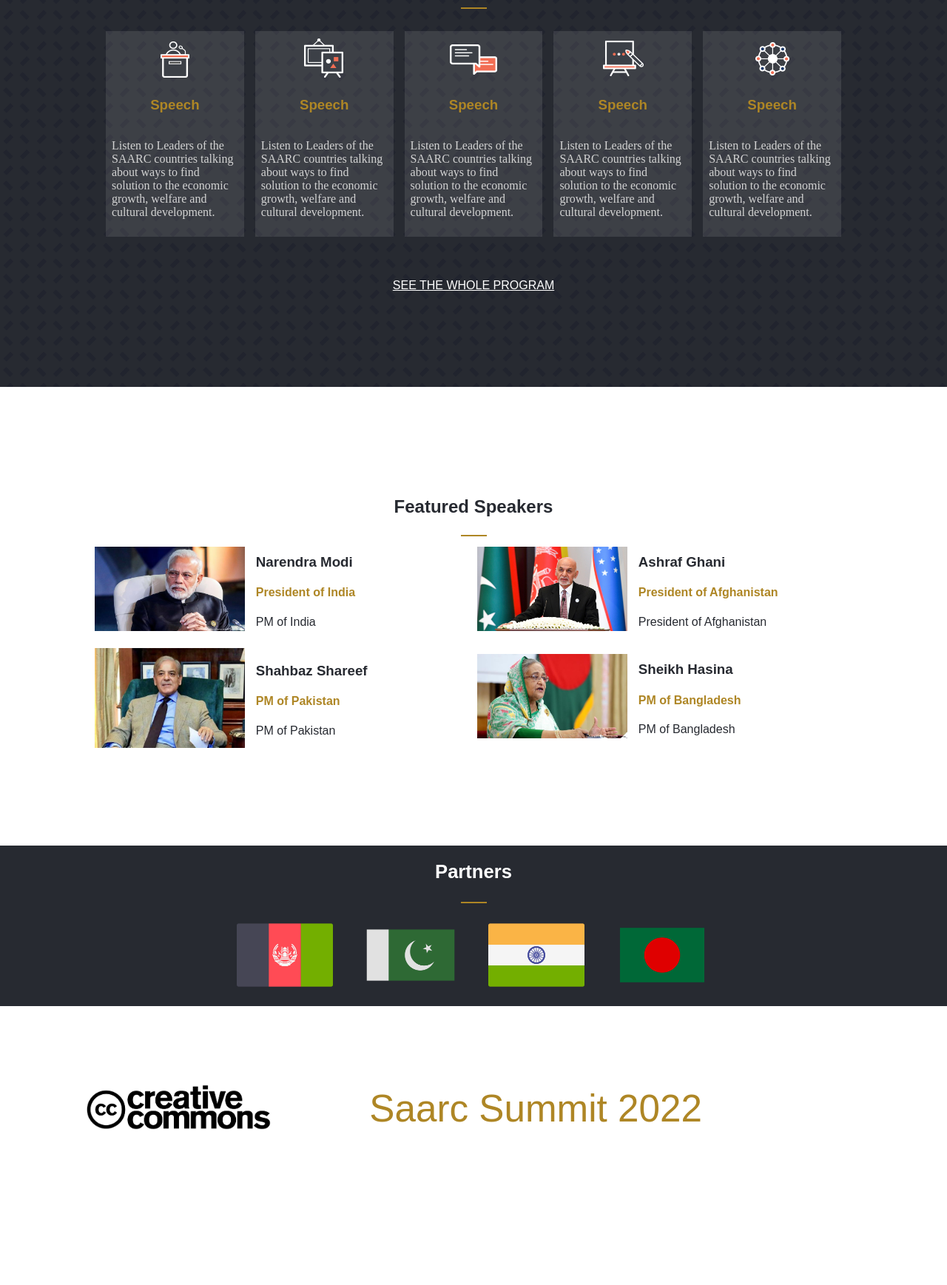
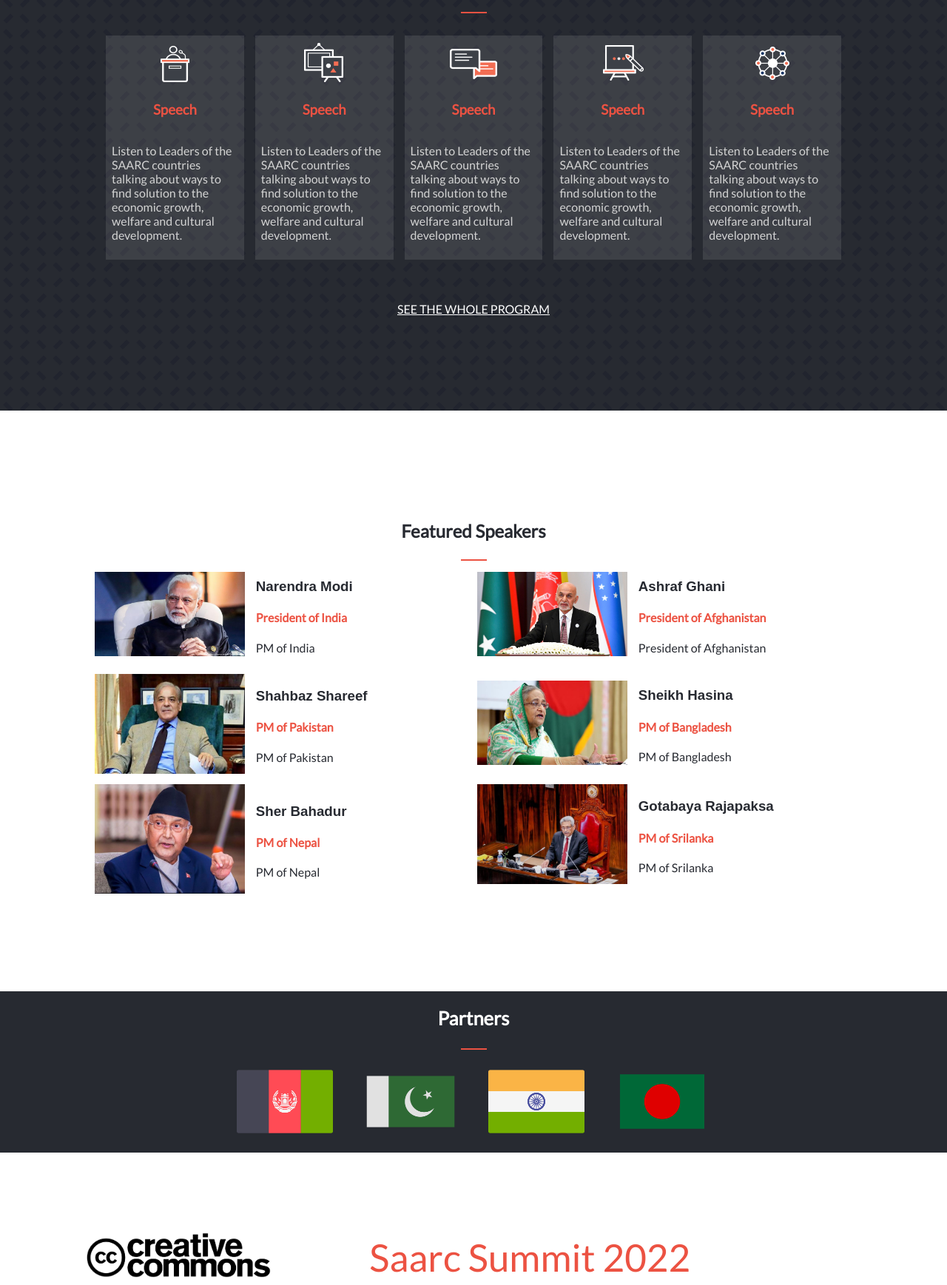
Before and after one commit to wadaudzai/Capstone-Microverse-1, a plain HTML site: page index.html in a window 1280 px wide. Shown: the part 1060-2797 px from the top of the page at 74% size. Before the commit the page ends 2697 px from the top, so only its background shows below. Drawn offline with Linux system fonts and the light colour scheme; a web font is replaced by a local one.

Commit message:
Create changes as per the request of the reviewer

```diff
--- a/about.css
+++ b/about.css
@@ -1,3 +1,6 @@
+@import url('http://fonts.cdnfonts.com/css/cocogoose');
+@import url('https://fonts.googleapis.com/css2?family=Lato&display=swap');
+
 body {
   margin: 0;
   padding: 0;
@@ -14,20 +17,20 @@ body {
 }
 
 .first-text-p {
-  font-family: sans-serif;
+  font-family: 'Lato', sans-serif;
   font-weight: 700;
-  color: #ae8625;
+  color: #ec5242;
 }
 
 .first-text-h1 {
-  font-family: sans-serif;
+  font-family: 'COCOGOOSE', sans-serif;
   font-weight: 700;
-  color: #ae8625;
+  color: #ec5242;
   font-size: 35px;
 }
 
 .info-text-p {
-  font-family: sans-serif;
+  font-family: 'Lato', sans-serif;
   color: #272a31;
   margin: 12px;
   padding: 25px;
@@ -43,7 +46,7 @@ body {
 }
 
 .contact-p {
-  font-family: sans-serif;
+  font-family: 'Lato', sans-serif;
   color: #272a31;
   text-align: center;
 }
@@ -71,7 +74,7 @@ body {
 .logo-h2 {
   text-align: center;
   color: #272a31;
-  font-family: sans-serif;
+  font-family: 'Lato', sans-serif;
   font-weight: 510;
   line-height: 62px;
 }
@@ -79,7 +82,7 @@ body {
 .logo-p {
   text-align: center;
   margin: 0 40px 0 40px;
-  font-family: sans-serif;
+  font-family: 'Lato', sans-serif;
   font-weight: 100;
   font-size: medium;
 }
@@ -99,7 +102,7 @@ body {
 .show-saarc-h2 {
   text-align: center;
   color: #272a31;
-  font-family: sans-serif;
+  font-family: 'Lato', sans-serif;
   font-weight: 510;
   line-height: 62px;
 }
@@ -107,7 +110,7 @@ body {
 .show-saarc-p {
   text-align: center;
   margin: 0 40px 0 40px;
-  font-family: sans-serif;
+  font-family: 'Lato', sans-serif;
   font-weight: 100;
   font-size: medium;
 }
@@ -119,7 +122,7 @@ body {
 
 .first-summit-img-text {
   position: absolute;
-  background-color: #ae8625;
+  background-color: #ec5242;
   width: 100%;
   height: auto;
 }
@@ -153,9 +156,9 @@ body {
 }
 
 .partner-header {
-  font-family: sans-serif;
+  font-family: 'Lato', sans-serif;
   text-align: center;
-  color: #ae8625;
+  color: #ec5242;
 }
 
 .third-section {
@@ -174,11 +177,28 @@ body {
 }
 
 .footer-saarc {
+  display: none;
+  grid-template-columns: 1fr 1fr;
+  gap: 30px;
+  margin: 8px;
+  padding: 8px;
+}
+
+.footer-sarc-mob {
   display: grid;
   grid-template-columns: 1fr 1fr;
   gap: 30px;
   margin: 8px;
   padding: 8px;
+  align-items: center;
+}
+
+.footer-mobile {
+  width: 50%;
+}
+
+.footer-mobile img {
+  width: 100%;
 }
 
 .footer-saarc img {
@@ -186,8 +206,8 @@ body {
 }
 
 .saarc-footer-p {
-  color: #ae8625;
-  font-family: sans-serif;
+  color: #272a31;
+  font-family: 'Lato', sans-serif;
   font-size: 4vw;
 }
 
@@ -205,7 +225,7 @@ body {
 }
 
 .nav-link:hover {
-  color: #ae8625;
+  color: #ec5242;
 }
 
 .nav-item {
@@ -272,7 +292,7 @@ body {
   display: block;
   width: 35px;
   height: 2px;
-  background-color: #ae8625;
+  background-color: #ec5242;
   margin: 5px;
   align-self: center;
 }
@@ -309,7 +329,7 @@ body {
 
   .nav-item {
     color: #272a31;
-    font-family: sans-serif;
+    font-family: 'Lato', sans-serif;
   }
 
   .nav-link {
@@ -318,8 +338,8 @@ body {
   }
 
   .nav-button {
-    color: #ae8625;
-    border: 1px solid #ae8625;
+    color: #ec5242;
+    border: 1px solid #ec5242;
     text-decoration: none;
     padding: 5px;
   }
@@ -348,7 +368,7 @@ body {
     justify-content: flex-end;
     padding: 5px;
     gap: 16px;
-    font-family: sans-serif;
+    font-family: 'Lato', sans-serif;
     align-items: baseline;
     padding-right: 12rem;
   }
@@ -398,13 +418,13 @@ body {
     margin: 0;
     align-self: center;
     color: #272a31;
-    font-family: sans-serif;
+    font-family: 'Lato', sans-serif;
     font-weight: 500;
   }
 
   .logo-text-p {
     display: block;
-    font-family: sans-serif;
+    font-family: 'Lato', sans-serif;
     text-align: center;
     width: 75%;
   }
@@ -443,11 +463,28 @@ body {
 
   .footer-saarc {
     display: flex;
-    justify-content: space-around;
+    justify-content: space-evenly;
     align-items: center;
+    background-color: #272a31;
+    padding: 50px;
   }
 
   .footer-img-saarc {
-    width: 50%;
+    width: 75%;
+    display: flex;
+    justify-content: space-evenly;
+  }
+
+  .footer-saarc img {
+    width: 25%;
+  }
+
+  .saarc-footer-p {
+    font-size: 1.5vw;
+    color: #fff;
+  }
+
+  .footer-sarc-mob {
+    display: none;
   }
 }
--- a/index.html
+++ b/index.html
@@ -7,6 +7,10 @@
     <meta name="viewport" content="width=device-width, initial-scale=1.0">
     <title>Saarc Summit</title>
     <link rel="stylesheet" href="style.css">
+    <link href="http://fonts.cdnfonts.com/css/cocogoose" rel="stylesheet">
+    <link rel="preconnect" href="https://fonts.googleapis.com">
+    <link rel="preconnect" href="https://fonts.gstatic.com" crossorigin>
+    <link href="https://fonts.googleapis.com/css2?family=Lato&display=swap" rel="stylesheet">
 </head>
 
 <body>
@@ -68,51 +72,51 @@
             <h2 class="main-p-text">Main Program</h2>
             <span class="bar-gold"></span>
             <div class="second-part">
-            <div class="parts">
+            <article class="parts">
                 <div class="parts-img-con">
                 <img src="./assets/icons/program_icon_01.png" alt="" class="parts-photo">
                 </div>
 
                 <h3 class="activity-bar">Speech</h3>
-                <p>Listen to Leaders of the SAARC countries talking about ways to find solution to the economic growth, welfare and cultural development.</p>
+                <p class="activity-bar-p">Listen to Leaders of the SAARC countries talking about ways to find solution to the economic growth, welfare and cultural development.</p>
 
-            </div>
-            <div class="parts">
+            </article>
+            <article class="parts">
                 <div class="parts-img-con">
                 <img src="./assets/icons/program_icon_02.png" alt="" class="parts-photo">
                 </div>
 
                 <h3 class="activity-bar">Speech</h3>
-                <p>Listen to Leaders of the SAARC countries talking about ways to find solution to the economic growth, welfare and cultural development.</p>
+                <p class="activity-bar-p">Listen to Leaders of the SAARC countries talking about ways to find solution to the economic growth, welfare and cultural development.</p>
 
-            </div>
-            <div class="parts">
+            </article>
+            <article class="parts">
                 <div class="parts-img-con">
                 <img src="./assets/icons/program_icon_03.png" alt="" class="parts-photo">
                 </div>
 
                 <h3 class="activity-bar">Speech</h3>
-                <p>Listen to Leaders of the SAARC countries talking about ways to find solution to the economic growth, welfare and cultural development.</p>
+                <p class="activity-bar-p">Listen to Leaders of the SAARC countries talking about ways to find solution to the economic growth, welfare and cultural development.</p>
 
-            </div>
-            <div class="parts">
+            </article>
+            <article class="parts">
                 <div class="parts-img-con">
                 <img src="./assets/icons/program_icon_04.png" alt="" class="parts-photo">
                 </div>
 
                 <h3 class="activity-bar">Speech</h3>
-                <p>Listen to Leaders of the SAARC countries talking about ways to find solution to the economic growth, welfare and cultural development.</p>
+                <p class="activity-bar-p">Listen to Leaders of the SAARC countries talking about ways to find solution to the economic growth, welfare and cultural development.</p>
 
-            </div>
-            <div class="parts">
+            </article>
+            <article class="parts">
                 <div class="parts-img-con">
                 <img src="./assets/icons/program_icon_05.png" alt="" class="parts-photo">
                 </div>
 
                 <h3 class="activity-bar">Speech</h3>
-                <p>Listen to Leaders of the SAARC countries talking about ways to find solution to the economic growth, welfare and cultural development.</p>
+                <p class="activity-bar-p">Listen to Leaders of the SAARC countries talking about ways to find solution to the economic growth, welfare and cultural development.</p>
 
-            </div>
+            </article>
             </div>
             <button class="join-button">Join SAARC Summit 2022</button>
             <a href="#" class="parts-link">SEE THE WHOLE PROGRAM</a>
--- a/script.js
+++ b/script.js
@@ -24,6 +24,18 @@ const speakers = [
     spinfo: 'PM of Bangladesh',
     spdetails: 'PM of Bangladesh',
   },
+  {
+    spimg: './assets/images/nepal-pm.jpeg',
+    spname: 'Sher Bahadur',
+    spinfo: 'PM of Nepal',
+    spdetails: 'PM of Nepal',
+  },
+  {
+    spimg: './assets/images/pm-srilanka.jpeg',
+    spname: 'Gotabaya Rajapaksa',
+    spinfo: 'PM of Srilanka',
+    spdetails: 'PM of Srilanka',
+  }
 ];
 
 // for each loop to create the section as per the members
--- a/style.css
+++ b/style.css
@@ -1,3 +1,6 @@
+@import url('http://fonts.cdnfonts.com/css/cocogoose');
+@import url('https://fonts.googleapis.com/css2?family=Lato&display=swap');
+
 body {
   margin: 0;
   padding: 0;
@@ -13,26 +16,24 @@ body {
 }
 
 .text-1 {
-  font-family: sans-serif;
+  font-family: 'Lato', sans-serif;
   font-weight: 700;
-  color: #ae8625;
+  color: #ec5242;
 }
 
 .main-text {
-  font-family: sans-serif;
+  font-family: 'COCOGOOSE', sans-serif;
   font-weight: 700;
-  color: #ae8625;
+  color: #ec5242;
   font-size: 35px;
 }
 
 .text-2 {
-  font-family: sans-serif;
+  font-family: 'Lato', sans-serif;
   color: #272a31;
   margin: 12px;
   padding: 25px;
-  background-color: #d3d3d3;
-  border: 1px solid #272a31;
-  box-shadow: 1px 1px #272a31;
+  border: 2px solid #fff;
 }
 
 .location-container {
@@ -41,14 +42,14 @@ body {
 }
 
 .date {
-  font-family: sans-serif;
+  font-family: 'COCOGOOSE', sans-serif;
   font-weight: 700;
-  color: #ae8625;
+  color: #ec5242;
   font-size: 25px;
 }
 
 .location {
-  font-family: sans-serif;
+  font-family: 'Lato', sans-serif;
   font-weight: 500;
   font-size: medium;
 }
@@ -71,7 +72,7 @@ body {
 
 .main-p-text {
   color: #d3d3d3;
-  font-family: sans-serif;
+  font-family: 'Lato', sans-serif;
 }
 
 .parts {
@@ -88,7 +89,7 @@ body {
 }
 
 .join-button {
-  background-color: #ae8625;
+  background-color: #ec5242;
   padding: 25px;
   color: #fff;
   font-weight: 500;
@@ -100,8 +101,12 @@ body {
 
 .activity-bar {
   align-self: center;
-  color: #ae8625;
-  font-family: sans-serif;
+  color: #ec5242;
+  font-family: 'Lato', sans-serif;
+}
+
+.activity-bar-p {
+  font-family: 'Lato', sans-serif;
 }
 
 .grid-two-parts {
@@ -126,22 +131,22 @@ body {
 .featured-header {
   color: #272a31;
   text-align: center;
-  font-family: sans-serif;
+  font-family: 'Lato', sans-serif;
 }
 
 .featured-name {
   color: #272a31;
-  font-family: sans-serif;
+  font-family: 'COCOGOOSE', sans-serif;
 }
 
 .featured-info {
-  color: #ae8625;
-  font-family: sans-serif;
+  color: #ec5242;
+  font-family: 'Lato', sans-serif;
 }
 
 .featured-details {
   color: #272a31;
-  font-family: sans-serif;
+  font-family: 'Lato', sans-serif;
 }
 
 /* Hamburger menu classes */
@@ -158,7 +163,7 @@ body {
 }
 
 .nav-link:hover {
-  color: #ae8625;
+  color: #ec5242;
 }
 
 .nav-item {
@@ -205,7 +210,7 @@ body {
   display: block;
   width: 35px;
   height: 2px;
-  background-color: #ae8625;
+  background-color: #ec5242;
   margin: 5px;
 }
 
@@ -275,7 +280,7 @@ body {
 
   .nav-item {
     color: #272a31;
-    font-family: sans-serif;
+    font-family: 'Lato', sans-serif;
   }
 
   .nav-link {
@@ -284,8 +289,8 @@ body {
   }
 
   .nav-button {
-    color: #ae8625;
-    border: 1px solid #ae8625;
+    color: #ec5242;
+    border: 1px solid #ec5242;
     text-decoration: none;
     padding: 5px;
   }
@@ -314,7 +319,7 @@ body {
     justify-content: flex-end;
     padding: 5px;
     gap: 16px;
-    font-family: sans-serif;
+    font-family: 'Lato', sans-serif;
     align-items: baseline;
     padding-right: 12rem;
   }
@@ -379,7 +384,7 @@ body {
   .parts-link {
     display: block;
     color: #fff;
-    font-family: sans-serif;
+    font-family: 'Lato', sans-serif;
     margin-top: 2rem;
   }
 
@@ -423,7 +428,7 @@ body {
 
   .partner-header {
     color: #fff;
-    font-family: sans-serif;
+    font-family: 'Lato', sans-serif;
     font-size: 2vw;
   }
 
@@ -441,8 +446,8 @@ body {
   }
 
   .saarc-footer-p {
-    color: #ae8625;
-    font-family: sans-serif;
+    color: #ec5242;
+    font-family: 'Lato', sans-serif;
     font-size: 4vw;
   }
 }
```
Also changed, not shown: aboutme.html (+12 -2 lines), assets/images/logo-footer-commons.png (added), assets/images/nepal-pm.jpeg (added), assets/images/pm-srilanka.jpeg (added), 2 other files.
